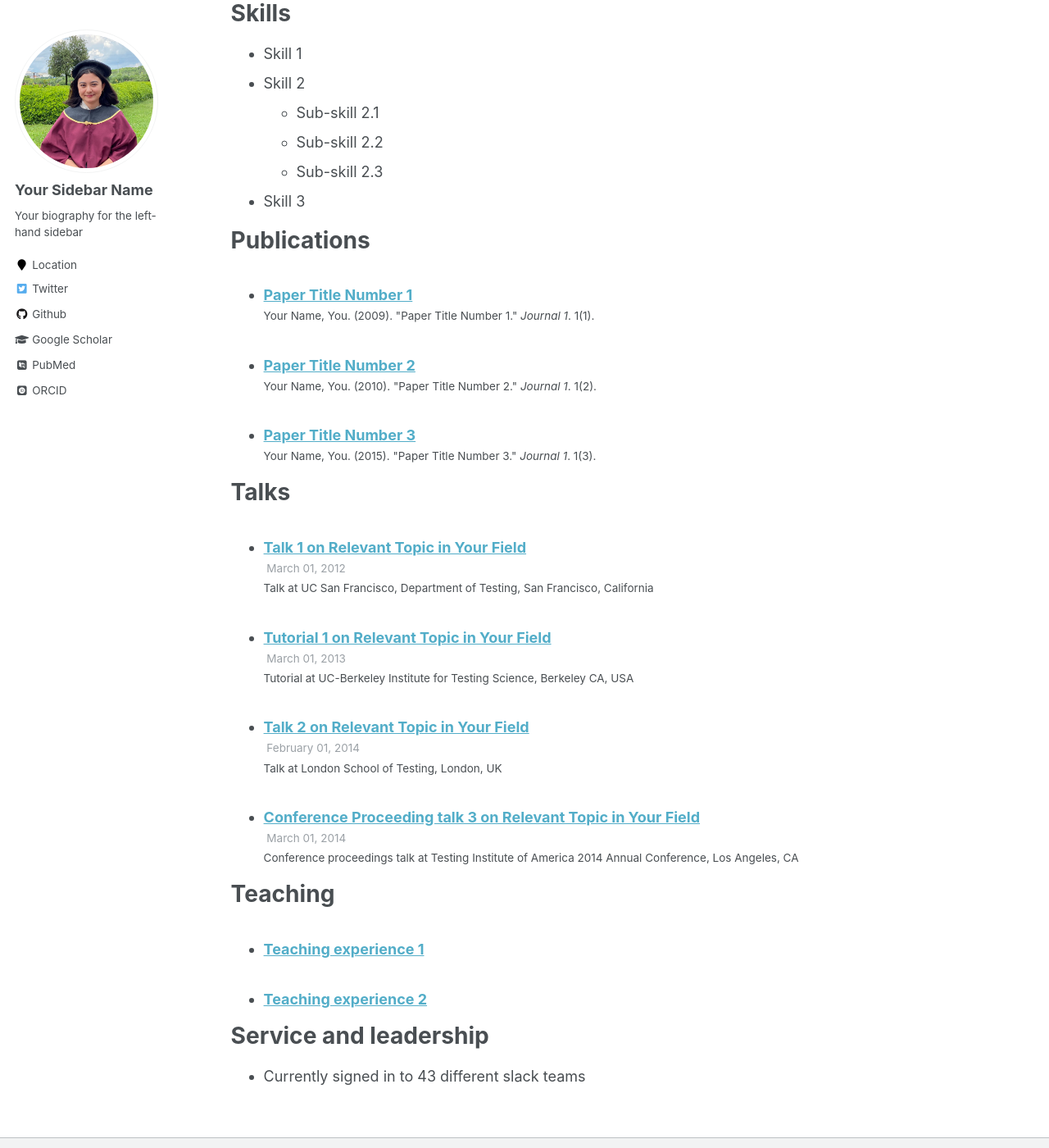
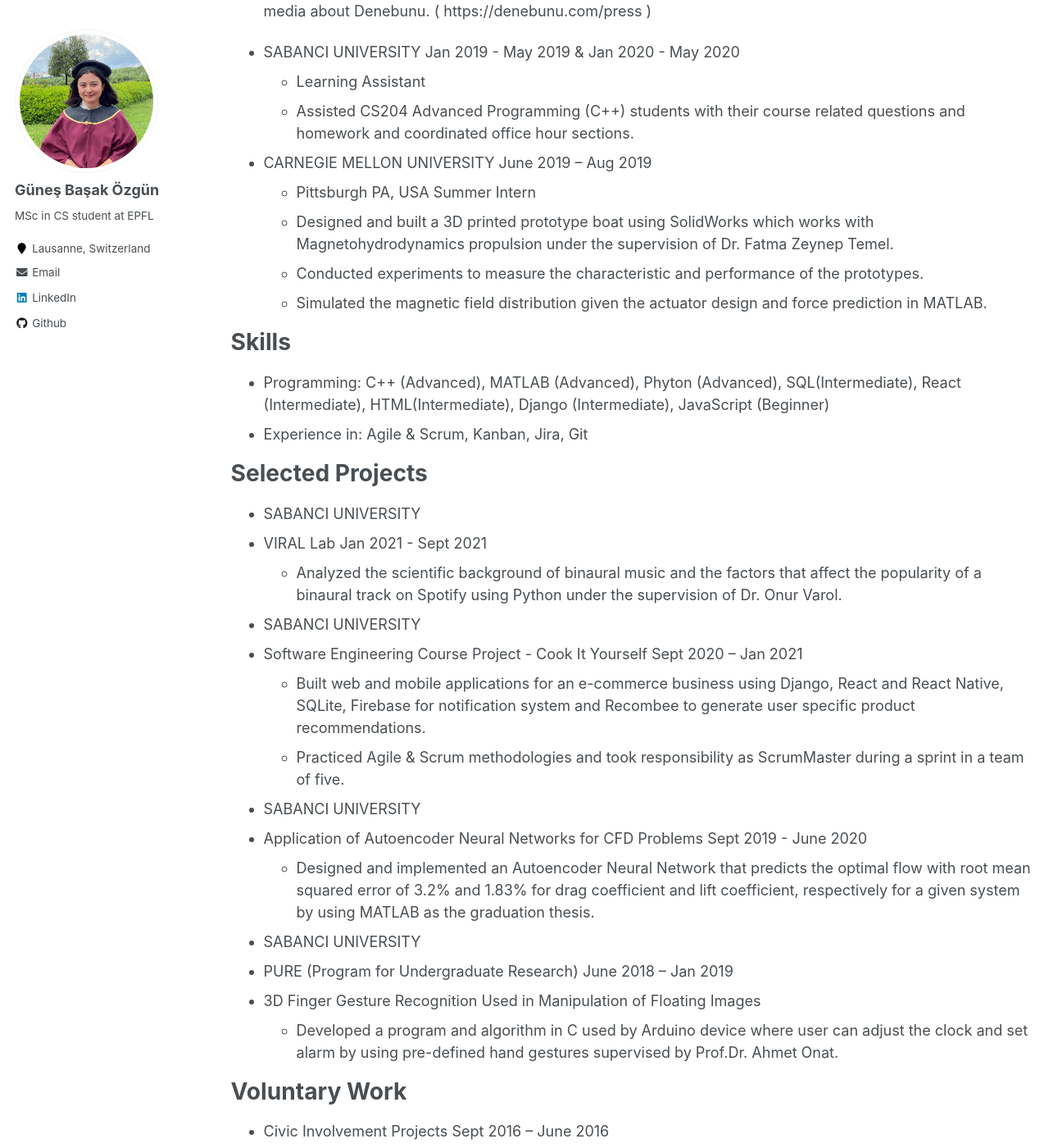
Before and after one commit to gozgun/gozgun.github.io, a Jekyll site: the page built from _pages/cv.md, in a window 1280 px wide and 1400 px high, scrolled down 678 px. Shown: the whole window at 82% size. Built offline with Jekyll 4.4.1, drawn with Linux system fonts in a browser that asks for light colours; some web fonts are replaced; some of the changed text lies outside the part shown.

Commit message:
Updated CV and homepage links

```diff
--- a/_config.yml
+++ b/_config.yml
@@ -7,9 +7,9 @@
 
 # Site Settings
 locale                   : "en-US"
-title                    : "Gunes' Personal Page"
+title                    : "Homes"
 title_separator          : "-"
-name                     : &name "Gunes Ozgun"
+name                     : &name "Gunes Basak Ozgun"
 description              : &description "CS MSc student at EPFL"
 url                      : https://gozgun.github.io # the base hostname & protocol for your site e.g. "https://mmistakes.github.io"
 baseurl                  : "" # the subpath of your site, e.g. "/blog"
@@ -57,7 +57,7 @@ yandex_site_verification :
 
 # Social Sharing
 twitter:
-  username               : &twitter
+  username               :
 facebook:
   username               :
   app_id                 :
@@ -80,15 +80,15 @@ analytics:
 
 # Site Author
 author:
-  name             : "Your Sidebar Name"
+  name             : "Güneş Başak Özgün"
   avatar           : "profile_gunes.png"
-  bio              : "Your biography for the left-hand sidebar"
-  location         : "Location"
+  bio              : "MSc in CS student at EPFL"
+  location         : "Lausanne, Switzerland"
   employer         :
-  pubmed           : "https://www.ncbi.nlm.nih.gov/pubmed/?term=john+snow"
-  googlescholar    : "http://yourfullgooglescholarurl.com"
-  email            :
-  researchgate     :  # example: "https://www.researchgate.net/profile/yourprofile"
+  pubmed           :
+  googlescholar    :
+  email            : "gunes.ozgun at epfl.ch"
+  researchgate     :
   uri              :
   bitbucket        :
   codepen          :
@@ -96,20 +96,20 @@ author:
   flickr           :
   facebook         :
   foursquare       :
-  github           : "academicpages"
+  github           : "gozgun"
   google_plus      :
   keybase          :
   instagram        :
-  impactstory      : #"https://profiles.impactstory.org/u/xxxx-xxxx-xxxx-xxxx"
+  impactstory      :
   lastfm           :
-  linkedin         :
-  orcid            : "http://orcid.org/yourorcidurl"
+  linkedin         : "https://www.linkedin.com/in/gunes-ozgun/"
+  orcid            :
   pinterest        :
   soundcloud       :
-  stackoverflow    : # http://stackoverflow.com/users/123456/username
+  stackoverflow    :
   steam            :
   tumblr           :
-  twitter          : "replacethistwitterhandle"
+  twitter          :
   vine             :
   weibo            :
   xing             :
--- a/_pages/cv.md
+++ b/_pages/cv.md
@@ -11,49 +11,61 @@ redirect_from:
 
 Education
 ======
-* B.S. in GitHub, GitHub University, 2012
-* M.S. in Jekyll, GitHub University, 2014
-* Ph.D in Version Control Theory, GitHub University, 2018 (expected)
+* MSc in Computer Science, EPFL 2021 - 2023 (expected)
+* BSc in Computer Science and Engineering, Sabancı University, 2021 cGPA: 3.96/4.0
+  * Related Coursework: Database Systems, Artificial Intelligence, Operating Systems, Computer Networks, Software Engineering, Cryptography, Introduction to Data Science, Programming Languages, Machine Learning
+  * Graduation Thesis: Application of Autoencoder Neural Networks for CFD Problems, supervised by Prof. Dr. Serhat Yeşilyurt
+* BSc in Mechatronics Engineering, Sabancı University, 2020 cGPA: 3.95/4.0
 
-Work experience
+Work Experience
 ======
-* Summer 2015: Research Assistant
-  * Github University
-  * Duties included: Tagging issues
-  * Supervisor: Professor Git
+* DENEBUNU                                                        Feb 2021 – June 2021
+ * Istanbul, Turkey Software Development Intern
+ * Solved 40 backend problems and 7 bugs using Django, HTML, Python, JavaScript and Git on daily basis.
+ * Designed and implemented Press page displaying interviews and news articles published in the mainstream media about Denebunu. ( https://denebunu.com/press )
 
-* Fall 2015: Research Assistant
-  * Github University
-  * Duties included: Merging pull requests
-  * Supervisor: Professor Hub
+* SABANCI UNIVERSITY                                              Jan 2019 - May 2019 & Jan 2020 - May 2020
+  * Learning Assistant
+  * Assisted CS204 Advanced Programming (C++) students with their course related questions and homework and coordinated office hour sections.
+
+* CARNEGIE MELLON UNIVERSITY                                      June 2019 – Aug 2019
+  * Pittsburgh PA, USA Summer Intern
+  * Designed and built a 3D printed prototype boat using SolidWorks which works with Magnetohydrodynamics       propulsion under the supervision of Dr. Fatma Zeynep Temel.
+  * Conducted experiments to measure the characteristic and performance of the prototypes.
+  *	Simulated the magnetic field distribution given the actuator design and force prediction in MATLAB.
 
 Skills
 ======
-* Skill 1
-* Skill 2
-  * Sub-skill 2.1
-  * Sub-skill 2.2
-  * Sub-skill 2.3
-* Skill 3
+* Programming: C++ (Advanced), MATLAB (Advanced), Phyton (Advanced), SQL(Intermediate), React (Intermediate), HTML(Intermediate), Django (Intermediate), JavaScript (Beginner)
+* Experience in: Agile & Scrum, Kanban, Jira, Git
 
-Publications
+Selected Projects
+=====
+* SABANCI UNIVERSITY
+* VIRAL Lab                                                       Jan 2021 - Sept 2021
+  * Analyzed the scientific background of binaural music and the factors that affect the popularity of a binaural track on Spotify using Python under the supervision of Dr. Onur Varol.
+
+* SABANCI UNIVERSITY
+* Software Engineering Course Project - Cook It Yourself		      Sept 2020 – Jan 2021
+  * Built web and mobile applications for an e-commerce business using Django, React and React Native, SQLite, Firebase for notification system and Recombee to generate user specific product recommendations.
+  * Practiced Agile & Scrum methodologies and took responsibility as ScrumMaster during a sprint in a team of five.
+
+* SABANCI UNIVERSITY
+* Application of Autoencoder Neural Networks for CFD Problems     Sept 2019 - June 2020
+  * Designed and implemented an Autoencoder Neural Network that predicts the optimal flow with root mean squared error of 3.2% and 1.83% for drag coefficient and lift coefficient, respectively for a given system by using MATLAB as the graduation thesis.
+
+* SABANCI UNIVERSITY
+* PURE (Program for Undergraduate Research)                         June 2018 – Jan 2019
+* 3D Finger Gesture Recognition Used in Manipulation of Floating Images
+  * Developed a program and algorithm in C used by Arduino device where user can adjust the clock and set alarm by using pre-defined hand gestures supervised by Prof.Dr. Ahmet Onat.
+
+Voluntary Work
+=====
+* Civic Involvement Projects 						                            Sept 2016 – June 2016
+  * Prepared the questions and answers of mind games to primary school kids and helped them to do critical thinking and advance their problem-solving skills.
+  * Visited an animal shelter in Tuzla and walked dogs every week for four months.
+
+Language Skills and Interests
 ======
-  <ul>{% for post in site.publications %}
-    {% include archive-single-cv.html %}
-  {% endfor %}</ul>
-
-Talks
-======
-  <ul>{% for post in site.talks %}
-    {% include archive-single-talk-cv.html %}
-  {% endfor %}</ul>
-
-Teaching
-======
-  <ul>{% for post in site.teaching %}
-    {% include archive-single-cv.html %}
-  {% endfor %}</ul>
-
-Service and leadership
-======
-* Currently signed in to 43 different slack teams
+* Language: Turkish (Native), English (Advanced), Spanish (Intermediate)
+* Interests: Playing piano (13 years), reading mythological novels, playing tennis
```
Also changed, not shown: _pages/about.md (+1 -1 lines).
